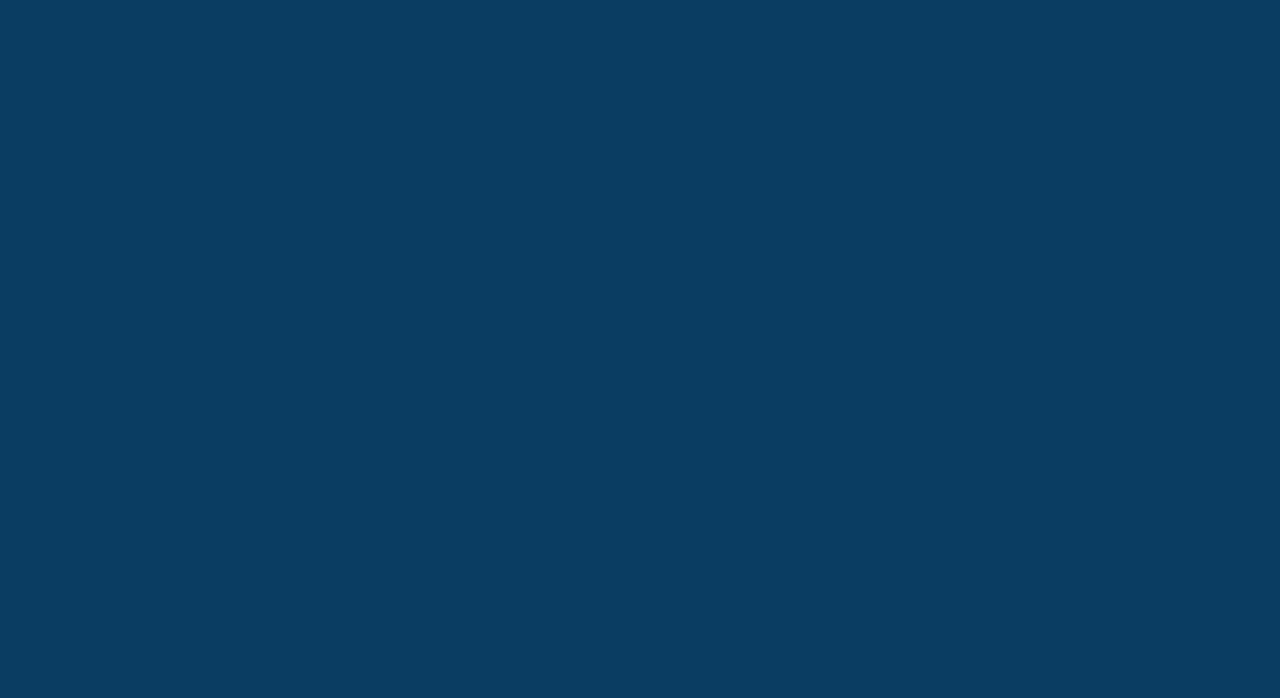
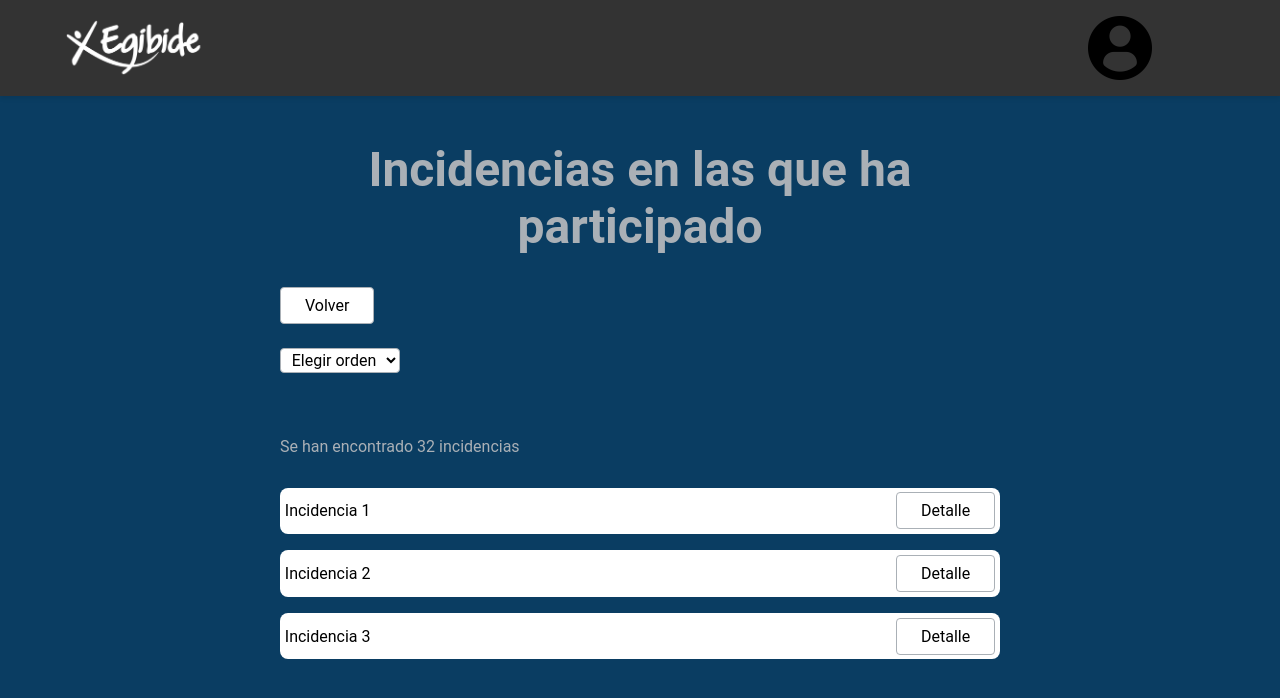
Before and after one commit to AritzSaiz/Reto2_grupo2, a Vue app in the folder vue_reto2/: page /incidenciasParticipa in a window 1280 px wide. Before the commit this address had no page. Shown: the top 698 px of the page. Built offline with nearby package versions, Linux system fonts and the light colour scheme.

Commit message:
Vista de incidencias resueltas hecha y enlaces modificados

```diff
--- a/vue_reto2/src/assets/main.css
+++ b/vue_reto2/src/assets/main.css
@@ -317,7 +317,7 @@ select option{
     font-weight: bold;
 }
 
-.crear .form-group label, .crear-form h1, .verIncidencia .form-group label, .incidencia-form h1, .cantIncidencias{
+.crear .form-group label, .form-group-resuelta label, .crear-form h1, .verIncidencia .form-group label, .verIncidencia .form-group-resuelta label, .incidencia-form h1, .cantIncidencias{
     color: #AAB0B6;
 }
 
@@ -398,3 +398,31 @@ img.logo{
 .menuDesplegable ul li:last-child{
     border-bottom: none;
 }
+
+/* Estilos para la lista de incidencias que el técnico solucionó y/o donde él participó */
+.incidenciaResuelta{
+    display: flex;
+    justify-content: space-between;
+    gap: 15em;
+    background-color: white;
+    padding: 0.3em;
+    border-radius: 0.5em;
+    margin-top: 1em;
+}
+
+.incidenciaResuelta p{
+    display: flex;
+    align-self: center;
+}
+
+/* Estilos para los detalles de cualquier incidencia resuelta */
+.datos{
+    display: flex;
+    flex-direction: row;
+    align-items: center;
+    margin-top: 1.5em;
+}
+
+.categoria, .gravedad, .maquina, .fechaEntrada{
+    margin-right: 2em;
+}
--- a/vue_reto2/src/components/Header.vue
+++ b/vue_reto2/src/components/Header.vue
@@ -38,10 +38,10 @@
                         <a href="/operario">Ver perfil</a>
                     </li>
                     <li class="l_botonResueltas">
-                        <a href="#">Incidencias Resueltas</a>
+                        <a href="/incidenciasResueltas">Incidencias Resueltas</a>
                     </li>
                     <li class="l_botonSinResolver">
-                        <a href="#">Incidencias NO Resueltas</a>
+                        <a href="/incidenciasParticipa">Incidencias NO Resueltas</a>
                     </li>
                     <li>
                         <a href="/">Cerrar sesión</a>
--- a/vue_reto2/src/router/index.js
+++ b/vue_reto2/src/router/index.js
@@ -25,6 +25,30 @@ const router = createRouter({
       // which is lazy-loaded when the route is visited.
       component: () => import('../views/IncidenciaView.vue'),
     },
+    {
+      path: '/incidenciasResueltas',
+      name: 'Ventana incidencias resueltas',
+      // route level code-splitting
+      // this generates a separate chunk (About.[hash].js) for this route
+      // which is lazy-loaded when the route is visited.
+      component: () => import('../views/IncidenciaResuelta.vue'),
+    },
+    {
+      path: '/incidenciasParticipa',
+      name: 'Ventana incidencias participadas',
+      // route level code-splitting
+      // this generates a separate chunk (About.[hash].js) for this route
+      // which is lazy-loaded when the route is visited.
+      component: () => import('../views/IncidenciaParticipa.vue'),
+    },
+    {
+      path: '/incidenciaResueltaView',
+      name: 'Ventana detalles incidencias resueltas',
+      // route level code-splitting
+      // this generates a separate chunk (About.[hash].js) for this route
+      // which is lazy-loaded when the route is visited.
+      component: () => import('../views/IncidenciaResueltaView.vue'),
+    },
   ],
 })
 
--- /dev/null
+++ b/vue_reto2/src/views/IncidenciaParticipa.vue
@@ -0,0 +1,56 @@
+<script setup>
+    import Header from '@/components/Header.vue';
+    import { useRouter } from 'vue-router';
+
+    const router = useRouter();
+
+    function volver(){
+        router.push('/operario');
+    }
+
+    function detalle(){
+        router.push('/incidenciaResueltaView');
+    }
+</script>
+
+<template>
+    <Header />
+    <div class="container">
+
+        <div class="crear-form">
+
+            <h1 class="titulo">Incidencias en las que ha participado</h1>
+
+            <div class="volver">
+                <button @click="volver" type="button">Volver</button>
+            </div>
+
+            <div class="button-group">
+                <select :class="{ active: !mostrarCrear }" @click="mostrarCrear = false" name="filtroFecha" v-show="!mostrarCrear">
+                    <option value="1">Elegir orden</option>
+                    <option value="2">Más antiguas</option>
+                    <option value="3">Más recientes</option>
+                </select>
+            </div>
+
+            <form class="ver">
+                <p class="cantIncidencias">Se han encontrado 32 incidencias</p>
+
+                <div class="listaIncidencias">
+                    <div class="incidenciaResuelta">
+                        <p>Incidencia 1</p>
+                        <button @click="detalle" type="button">Detalle</button>
+                    </div>
+                    <div class="incidenciaResuelta">
+                        <p>Incidencia 2</p>
+                        <button @click="detalle" type="button">Detalle</button>
+                    </div>
+                    <div class="incidenciaResuelta">
+                        <p>Incidencia 3</p>
+                        <button @click="detalle" type="button">Detalle</button>
+                    </div>
+                </div>
+            </form>
+        </div>
+    </div>
+</template>
--- /dev/null
+++ b/vue_reto2/src/views/IncidenciaResuelta.vue
@@ -0,0 +1,56 @@
+<script setup>
+    import Header from '@/components/Header.vue';
+    import { useRouter } from 'vue-router';
+
+    const router = useRouter();
+
+    function volver(){
+        router.push('/operario');
+    }
+
+    function detalle(){
+        router.push('/incidenciaResueltaView');
+    }
+</script>
+
+<template>
+    <Header />
+    <div class="container">
+
+        <div class="crear-form">
+
+            <h1 class="titulo">Incidencias resueltas</h1>
+
+            <div class="volver">
+                <button @click="volver" type="button">Volver</button>
+            </div>
+
+            <div class="button-group">
+                <select :class="{ active: !mostrarCrear }" @click="mostrarCrear = false" name="filtroFecha" v-show="!mostrarCrear">
+                    <option value="1">Elegir orden</option>
+                    <option value="2">Más antiguas</option>
+                    <option value="3">Más recientes</option>
+                </select>
+            </div>
+
+            <form class="ver">
+                <p class="cantIncidencias">Se han encontrado 32 incidencias</p>
+
+                <div class="listaIncidencias">
+                    <div class="incidenciaResuelta">
+                        <p>Incidencia 1</p>
+                        <button @click="detalle" type="button">Detalle</button>
+                    </div>
+                    <div class="incidenciaResuelta">
+                        <p>Incidencia 2</p>
+                        <button @click="detalle" type="button">Detalle</button>
+                    </div>
+                    <div class="incidenciaResuelta">
+                        <p>Incidencia 3</p>
+                        <button @click="detalle" type="button">Detalle</button>
+                    </div>
+                </div>
+            </form>
+        </div>
+    </div>
+</template>
--- /dev/null
+++ b/vue_reto2/src/views/IncidenciaResueltaView.vue
@@ -0,0 +1,62 @@
+<script setup>
+    import IniciarSesion from '@/components/IniciarSesion.vue';
+    import {isVNode, ref} from 'vue';
+    import { useRouter } from 'vue-router';
+    import Header from '../components/Header.vue';
+
+    const router = useRouter();
+
+    function volver(){
+        router.push('/operario');
+    }
+</script>
+
+<template>
+    <Header />
+    <div class="container">
+        <div class="incidencia-form">
+
+            <h1 class="titulo">Detalles de la incidencia</h1>
+
+            <div class="volver">
+                <button @click="volver" type="button">Volver</button>
+            </div>
+
+            <form class="verIncidencia">
+                <div class="form-group-resuelta">
+                    <div class="descripcion">
+                        <label for="descripcion">Descripción</label>
+                        <textarea id="descripcion" name="descripcion" readonly></textarea>
+                    </div>
+
+                    <div class="datos">
+                        <div class="categoria">
+                            <label for="categoria">Categoría</label>
+                            <input id="categoria" name="categoria" readonly>
+                        </div>
+
+                        <div class="gravedad">
+                            <label for="gravedad">Gravedad</label>
+                            <input id="gravedad" name="gravedad" readonly>
+                        </div>
+
+                        <div class="maquina">
+                            <label for="máquina">Máquina</label>
+                            <input id="máquina" name="máquina" readonly>
+                        </div>
+
+                        <div class="fechaEntrada">
+                            <label for="fechaEntrada">Fecha de Entrada</label>
+                            <input id="fechaEntrada" name="fechaEntrada" readonly>
+                        </div>
+
+                        <div class="fechaSalida">
+                            <label for="fechaSalida">Fecha de Salida</label>
+                            <input id="fechaSalida" name="fechaSalida" readonly>
+                        </div>
+                    </div>
+                </div>
+            </form>
+        </div>
+    </div>
+</template>
--- a/vue_reto2/src/views/IncidenciaView.vue
+++ b/vue_reto2/src/views/IncidenciaView.vue
@@ -48,8 +48,8 @@
                 </div>
 
                 <div class="form-group">
-                    <label for="otrodato">Otros Datos</label>
-                    <input type="text" id="otrodato" name="otrodato" readonly>
+                    <label for="máquina">Máquina</label>
+                    <input id="máquina" name="máquina" readonly>
                 </div>
             </form>
         </div>
--- a/vue_reto2/src/views/OperarioView.vue
+++ b/vue_reto2/src/views/OperarioView.vue
@@ -71,8 +71,13 @@
                 </div>
 
                 <div class="form-group">
-                    <label for="otrodato">Otro Dato</label>
-                    <input type="text" id="otrodato" name="otrodato">
+                    <label for="máquina">Máquina</label>
+                    <select name="máquina">
+                        <option value="1">Máquina 1</option>
+                        <option value="2">Máquina 2</option>
+                        <option value="3">Máquina 3</option>
+                        <option value="4">Máquina 4</option>
+                    </select>
                 </div>
 
                 <div>
```
